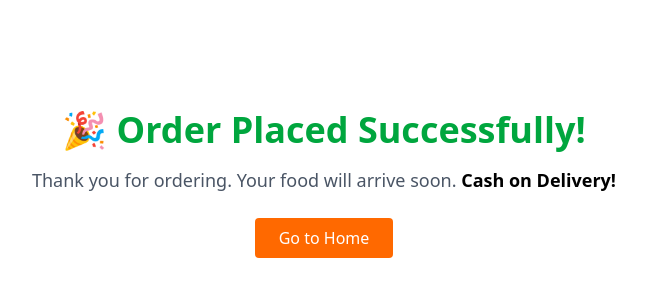
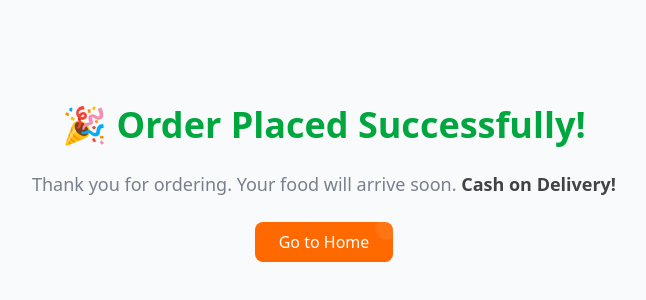
Before and after one commit to Food-Catering-Project/Frontend, a React (Vite) app in the folder Food-Catering/: page /order-placed in a window 1280 px wide. Shown: the part 216-516 px from the top of the page, without its empty margins (316-962 px from the left). Built offline with nearby package versions, Linux system fonts and the light colour scheme.

Commit message:
made change in animation in this page

```diff
--- a/Food-Catering/src/pages/OrderPlaced.jsx
+++ b/Food-Catering/src/pages/OrderPlaced.jsx
@@ -1,14 +1,48 @@
+// import React from 'react';
+// import { Link } from 'react-router-dom';
+
+// const OrderPlaced = () => {
+//   return (
+//     <div className="h-screen flex flex-col items-center justify-center text-center px-4">
+//       <h1 className="text-4xl font-bold text-green-600 mb-4">🎉 Order Placed Successfully!</h1>
+//       <p className="text-lg text-gray-600 mb-6">Thank you for ordering. Your food will arrive soon.
+//         <span className='text-lg text-black mb-6 font-bold '> Cash on Delivery! </span></p>
+//       <Link to="/" className="px-6 py-2 bg-orange-500 text-white rounded hover:bg-orange-600">
+//         Go to Home
+//       </Link>
+//     </div>
+//   );
+// };
+
+// export default OrderPlaced;
+
+
 import React from 'react';
 import { Link } from 'react-router-dom';
 
 const OrderPlaced = () => {
   return (
-    <div className="h-screen flex flex-col items-center justify-center text-center px-4">
-      <h1 className="text-4xl font-bold text-green-600 mb-4">🎉 Order Placed Successfully!</h1>
-      <p className="text-lg text-gray-600 mb-6">Thank you for ordering. Your food will arrive soon.
-        <span className='text-lg text-black mb-6 font-bold '> Cash on Delivery! </span></p>
-      <Link to="/" className="px-6 py-2 bg-orange-500 text-white rounded hover:bg-orange-600">
+    <div className="h-screen flex flex-col items-center justify-center text-center px-4 bg-gray-50 space-y-6">
+      {/* Bounce once on mount */}
+      <h1 className="text-4xl font-bold text-green-600 animate-bounce">
+        🎉 Order Placed Successfully!
+      </h1>
+
+      {/* Gentle pulse */}
+      <p className="text-lg text-gray-600 animate-pulse">
+        Thank you for ordering. Your food will arrive soon.&nbsp;
+        <span className="text-lg text-black font-bold">Cash on Delivery!</span>
+      </p>
+
+      {/* Button with scale-on-hover + ping */}
+      <Link
+        to="/"
+        className="relative inline-block px-6 py-2 bg-orange-500 text-white rounded-lg
+                   transform transition-transform duration-200 hover:scale-105"
+      >
         Go to Home
+        {/* ping dot */}
+        <span className="absolute top-0 right-0 block w-3 h-3 bg-white rounded-full animate-ping" />
       </Link>
     </div>
   );
```
